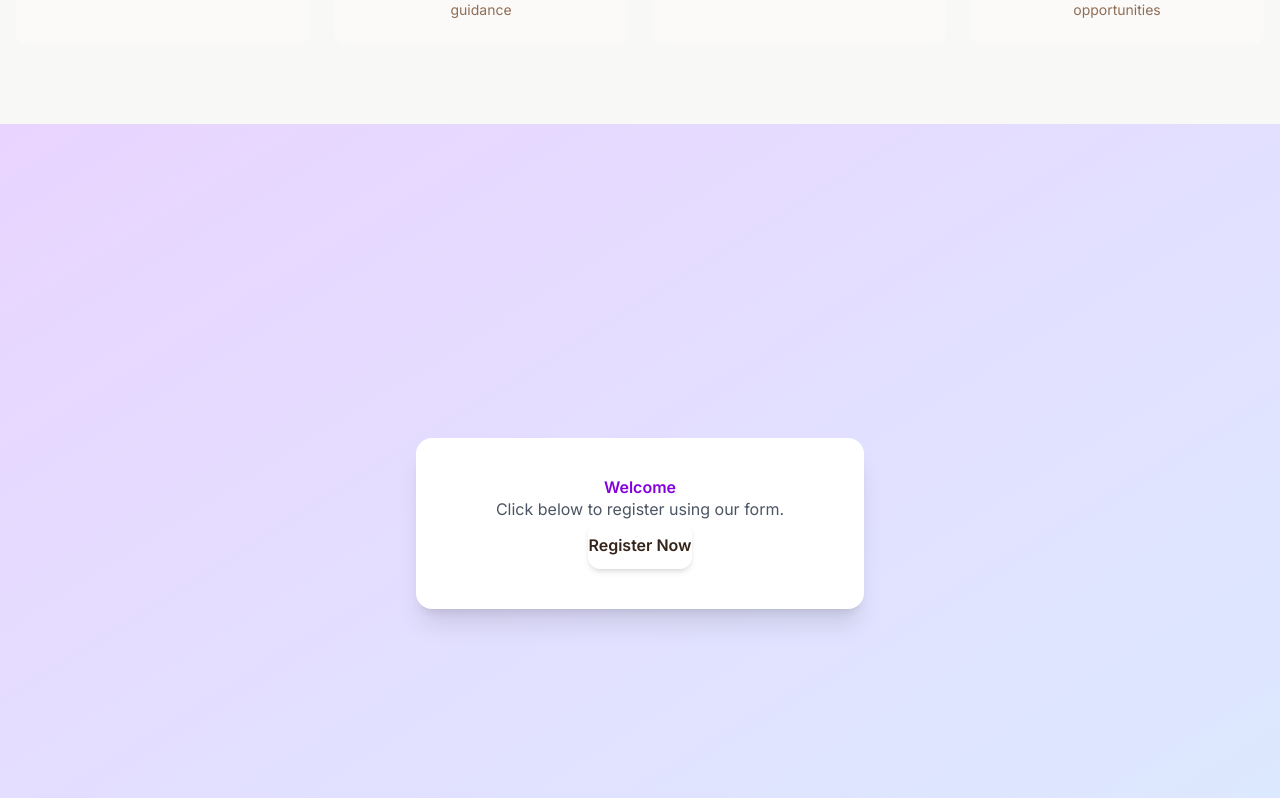
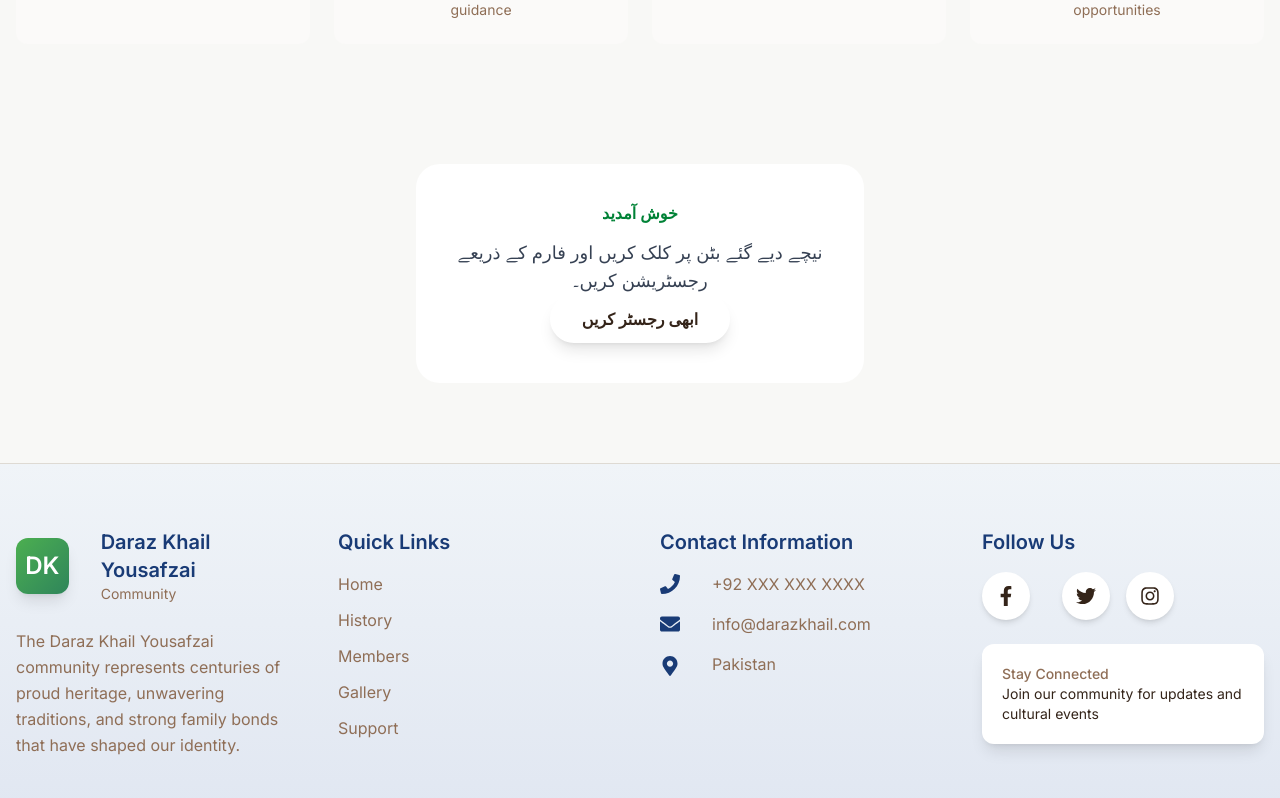
Before and after one commit to muzammil67552/yousafzai_Community, a React (Vite) app: page /join-us in a window 1280 px wide. Shown: the part 642-1440 px from the top of the page. Built offline with nearby package versions, Linux system fonts and the light colour scheme.

Commit message:
first commit

```diff
--- a/src/pages/JoinUs.jsx
+++ b/src/pages/JoinUs.jsx
@@ -1,4 +1,3 @@
-
 import { useLanguage } from '../contexts/LanguageContext';
 
 const JoinUs = () => {
@@ -11,7 +10,6 @@ const JoinUs = () => {
       '_blank'
     );
   };
-
 
   const membershipBenefits = [
     {
@@ -86,19 +84,18 @@ const JoinUs = () => {
       </section>
 
 {/* Registration Button */}
-     <div className="min-h-screen bg-gradient-to-br from-purple-200 to-blue-100 flex items-center justify-center px-4">
-      <div className="text-center bg-white p-10 rounded-2xl shadow-xl w-full max-w-md">
-        <h1 className="text-3xl font-bold text-purple-700 mb-6">Welcome</h1>
-        <p className="text-gray-600 mb-8">Click below to register using our form.</p>
+<div className="text-center bg-white p-10 rounded-3xl shadow-2xl w-full max-w-md mx-auto mt-10 mb-20">
+  <h1 className="text-3xl font-bold text-green-700 mb-4">خوش آمدید</h1>
+  <p className="text-gray-700 mb-8 text-lg">
+    نیچے دیے گئے بٹن پر کلک کریں اور فارم کے ذریعے رجسٹریشن کریں۔
+  </p>
   <button
     onClick={openForm}
-          className="bg-purple-600 hover:bg-purple-700 text-white font-semibold py-3 px-6 rounded-xl transition duration-300 shadow-md"
+    className="bg-gradient-to-r from-green-500 to-green-700 text-white font-bold py-3 px-8 rounded-full shadow-lg transition duration-300 hover:scale-105 hover:from-white hover:to-white hover:text-green-700"
   >
-          Register Now
+    ابھی رجسٹر کریں
   </button>
 </div>
-    </div>
-
 
     </div>
   );
```
Lines whose indentation alone changed are shown as unchanged.
